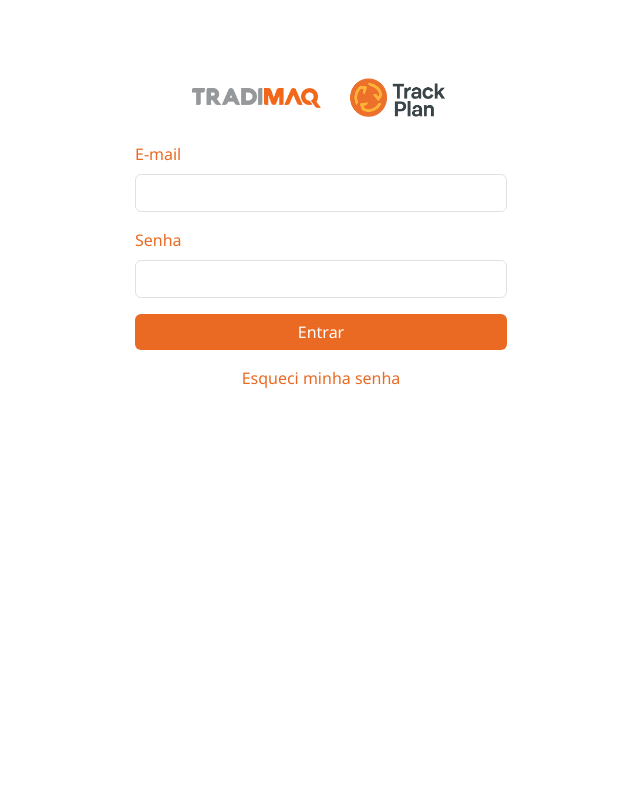
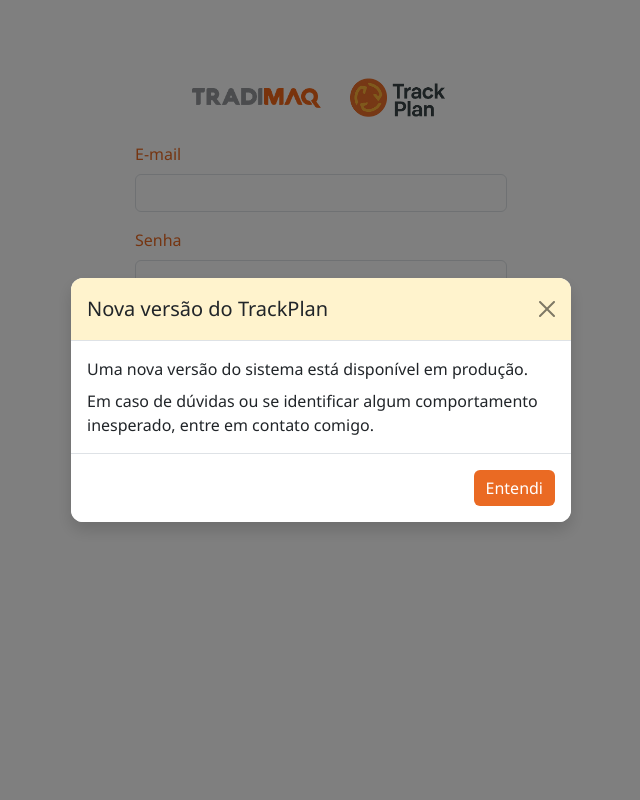
Before and after one commit to diecco/plano_de_acao_final_version, a Flask app: page /login in a window 1280 px wide. Shown: the whole page, without its empty margins (319-959 px from the left). Run offline with Flask 3, Linux system fonts and the light colour scheme.

Commit message:
Adiciona aviso de nova versao no login

```diff
--- a/app/templates/login.html
+++ b/app/templates/login.html
@@ -36,4 +36,44 @@
         </div>
     </div>
 </div>
+
+<div class="modal fade" id="avisoNovaVersao" tabindex="-1"
+     aria-labelledby="avisoNovaVersaoTitulo" aria-hidden="true">
+    <div class="modal-dialog modal-dialog-centered">
+        <div class="modal-content border-0 shadow">
+            <div class="modal-header bg-warning-subtle">
+                <h5 class="modal-title" id="avisoNovaVersaoTitulo">
+                    Nova versão do TrackPlan
+                </h5>
+                <button type="button" class="btn-close" data-bs-dismiss="modal"
+                        aria-label="Fechar"></button>
+            </div>
+            <div class="modal-body">
+                <p class="mb-2">
+                    Uma nova versão do sistema está disponível em produção.
+                </p>
+                <p class="mb-0">
+                    Em caso de dúvidas ou se identificar algum comportamento
+                    inesperado, entre em contato comigo.
+                </p>
+            </div>
+            <div class="modal-footer">
+                <button type="button" class="btn btn-laranja"
+                        data-bs-dismiss="modal">
+                    Entendi
+                </button>
+            </div>
+        </div>
+    </div>
+</div>
+
+<script>
+document.addEventListener('DOMContentLoaded', function () {
+    const aviso = document.getElementById('avisoNovaVersao');
+
+    if (aviso && window.bootstrap) {
+        bootstrap.Modal.getOrCreateInstance(aviso).show();
+    }
+});
+</script>
 {% endblock %}
```
